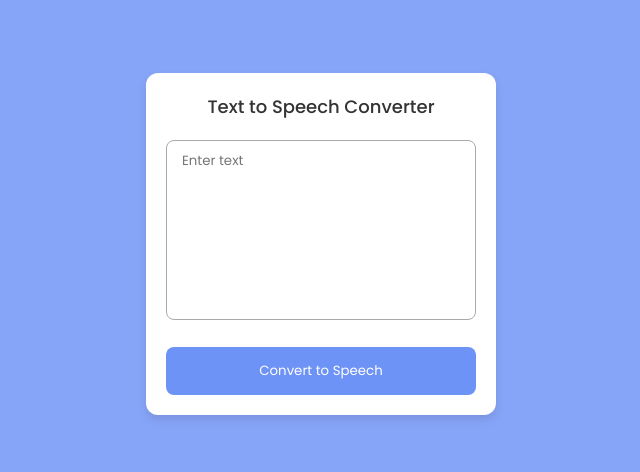
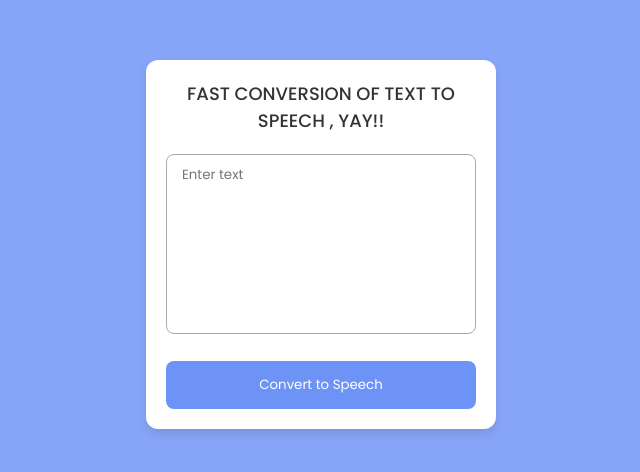
Before and after one commit to Anurag-AI-sys/Text-to-speech, a plain HTML site: page index.html in a window 1280 px wide. Shown: the part 156-628 px from the top of the page, without its empty margins (319-959 px from the left). Drawn offline with Linux system fonts and the light colour scheme.

Commit message:
Update index.html

```diff
--- a/index.html
+++ b/index.html
@@ -11,7 +11,7 @@
 
 <body>
     <div class="container">
-        <header>Text to Speech Converter</header>
+        <header>FAST CONVERSION OF TEXT TO SPEECH , YAY!! </header>
         <textarea placeholder="Enter text"></textarea>
         <button>Convert to Speech</button>
     </div>
```
